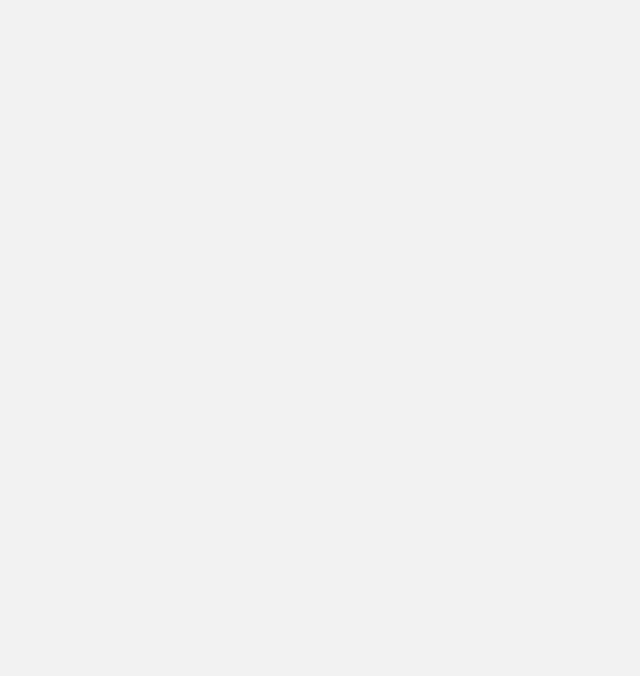
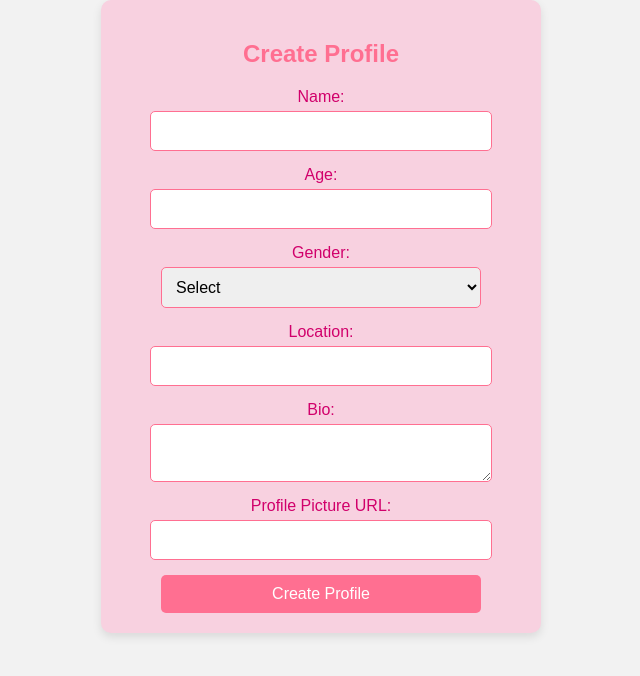
Before and after one commit to masterry/Linkup, a React (Create React App) app in the folder linkup-react/: page /createprofile in a window 1280 px wide. Before the commit this address had no page. Shown: the top 676 px of the page, without its empty margins (319-959 px from the left). Built offline with nearby package versions, Linux system fonts and the light colour scheme.

Commit message:
moreRouting!

```diff
--- a/linkup-react/src/App.js
+++ b/linkup-react/src/App.js
@@ -4,6 +4,7 @@ import { BrowserRouter as Router, Route, Routes } from 'react-router-dom';
 import SignUp from "./components/signup/signup";
 import SignIn from './components/signin/signin';
 import HomePage from './components/home/home';
+import CreateProfile from './components/createprofile/createProfile';
 
 function App() {
   return (
@@ -12,6 +13,7 @@ function App() {
         <Route path="/" element={<SignIn />} />
         <Route path="/signup" element={<SignUp />} />
         <Route path="/home" element={<HomePage />} />
+        <Route path="/createprofile" element={<CreateProfile />} />
       </Routes>
     </Router>
   );
--- /dev/null
+++ b/linkup-react/src/components/createprofile/createProfile.css
@@ -0,0 +1,62 @@
+.signup-container {
+  background-color: #f8d1e0; /* Light pink background */
+  padding: 20px;
+  border-radius: 10px;
+  max-width: 400px;
+  margin: auto;
+  box-shadow: 0 4px 10px rgba(0, 0, 0, 0.1);
+}
+
+h2 {
+  color: #ff6f91; /* Pink for the heading */
+  text-align: center;
+}
+
+.input-group {
+  margin-bottom: 15px;
+  display: flex; /* Use flexbox */
+  flex-direction: column; /* Arrange items in a column */
+  align-items: center; /* Center items horizontally */
+}
+
+label {
+  margin-bottom: 5px;
+  color: #d1006b; /* Darker pink for labels */
+}
+
+input, select, textarea {
+  width: 80%; /* Set a width for input fields */
+  padding: 10px;
+  border: 1px solid #ff6f91;
+  border-radius: 5px;
+  font-size: 16px;
+}
+
+input:focus, select:focus, textarea:focus {
+  border-color: #ff6f91;
+  outline: none;
+  box-shadow: 0 0 5px rgba(255, 111, 145, 0.5);
+}
+
+.signup-button {
+  background-color: #ff6f91; /* Button color */
+  color: white;
+  padding: 10px;
+  border: none;
+  border-radius: 5px;
+  cursor: pointer;
+  font-size: 16px;
+  width: 80%; /* Match button width with input fields */
+  margin: 0 auto; /* Center the button */
+  display: block; /* Ensure the button is treated as a block element */
+}
+
+.signup-button:hover {
+  background-color: #ff4e7b; /* Darker pink on hover */
+}
+
+.message {
+  text-align: center;
+  color: #d1006b; /* Message color */
+  margin-top: 10px;
+}
--- /dev/null
+++ b/linkup-react/src/components/createprofile/createProfile.jsx
@@ -0,0 +1,99 @@
+import React, { useState } from 'react';
+import axios from 'axios';
+import './createProfile.css';
+
+const CreateProfile = () => {
+    const [name, setName] = useState('');
+    const [age, setAge] = useState('');
+    const [gender, setGender] = useState('');
+    const [location, setLocation] = useState('');
+    const [bio, setBio] = useState('');
+    const [profilePicture, setProfilePicture] = useState('');
+    const [message, setMessage] = useState('');
+
+    const handleSubmit = async (e) => {
+        e.preventDefault();
+
+        try {
+            const response = await axios.post('http://127.0.0.1:5000/create-profile', {
+                name,
+                age,
+                gender,
+                location,
+                bio,
+                profilePicture,
+            });
+            setMessage(response.data.message);
+        } catch (error) {
+            if (error.response) {
+                setMessage(error.response.data.message);
+            } else {
+                setMessage('An unexpected error occurred.');
+            }
+        }
+    };
+
+    return (
+        <div className="signup-container">
+            <h2>Create Profile</h2>
+            <form onSubmit={handleSubmit}>
+                <div className="input-group">
+                    <label>Name:</label>
+                    <input
+                        type="text"
+                        value={name}
+                        onChange={(e) => setName(e.target.value)}
+                        required
+                    />
+                </div>
+                <div className="input-group">
+                    <label>Age:</label>
+                    <input
+                        type="number"
+                        value={age}
+                        onChange={(e) => setAge(e.target.value)}
+                        required
+                    />
+                </div>
+                <div className="input-group">
+                    <label>Gender:</label>
+                    <select value={gender} onChange={(e) => setGender(e.target.value)} required>
+                        <option value="">Select</option>
+                        <option value="male">Male</option>
+                        <option value="female">Female</option>
+                        <option value="other">Other</option>
+                    </select>
+                </div>
+                <div className="input-group">
+                    <label>Location:</label>
+                    <input
+                        type="text"
+                        value={location}
+                        onChange={(e) => setLocation(e.target.value)}
+                        required
+                    />
+                </div>
+                <div className="input-group">
+                    <label>Bio:</label>
+                    <textarea
+                        value={bio}
+                        onChange={(e) => setBio(e.target.value)}
+                        style={{ width: '80%', padding: '10px', border: '1px solid #ff6f91', borderRadius: '5px', fontSize: '16px' }} // Apply inline styles for textarea
+                    />
+                </div>
+                <div className="input-group">
+                    <label>Profile Picture URL:</label>
+                    <input
+                        type="text"
+                        value={profilePicture}
+                        onChange={(e) => setProfilePicture(e.target.value)}
+                    />
+                </div>
+                <button type="submit" className="signup-button">Create Profile</button>
+            </form>
+            {message && <p className="message">{message}</p>}
+        </div>
+    );
+};
+
+export default CreateProfile;
--- a/linkup-react/src/components/signup/signup.jsx
+++ b/linkup-react/src/components/signup/signup.jsx
@@ -1,11 +1,13 @@
 import React, { useState } from 'react';
 import axios from 'axios';
+import { useNavigate } from 'react-router-dom';
 import './signup.css';
 
 const SignupForm = () => {
     const [email, setEmail] = useState('');
     const [password, setPassword] = useState('');
     const [message, setMessage] = useState('');
+    const navigate = useNavigate();
 
     const handleSubmit = async (e) => {
         e.preventDefault();
@@ -16,6 +18,7 @@ const SignupForm = () => {
                 password,
             });
             setMessage(response.data.message);
+            navigate('/createprofile'); // Redirect to createProfile page
         } catch (error) {
             if (error.response) {
                 setMessage(error.response.data.message);
```
Also changed, not shown: 1 other file (tests, documents, lock files or other folders). Lines whose indentation alone changed are shown as unchanged.
